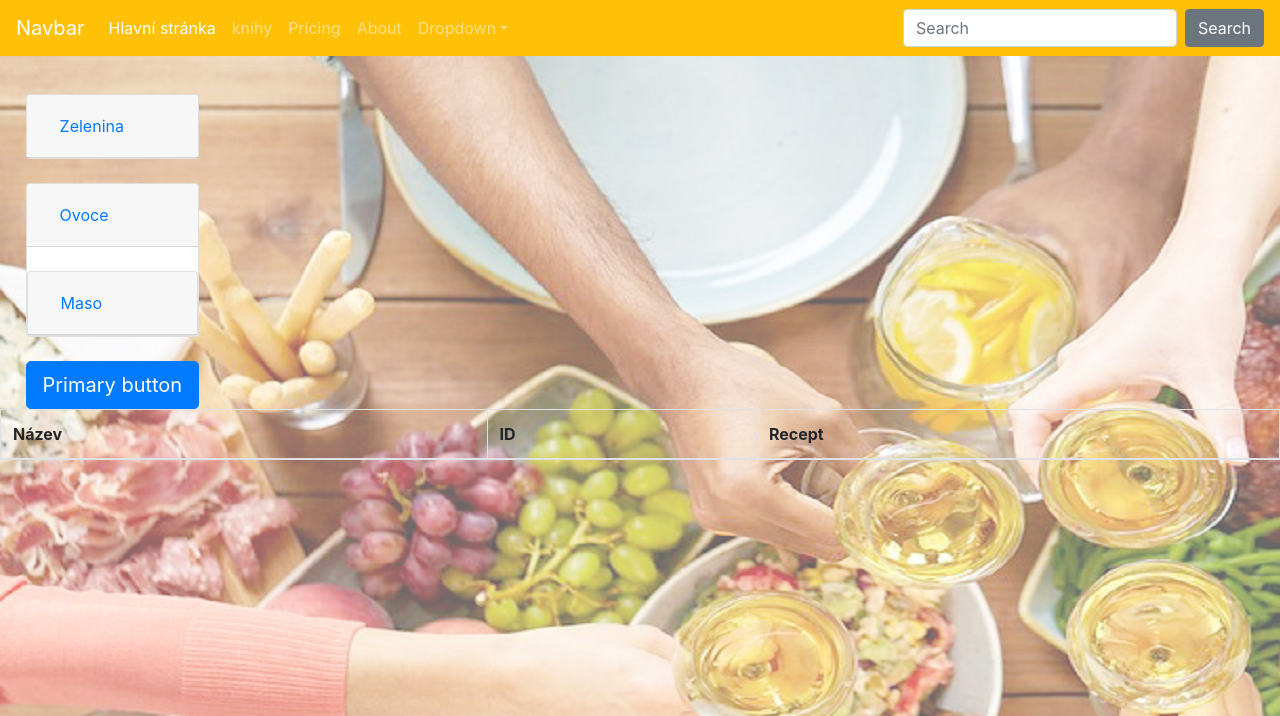
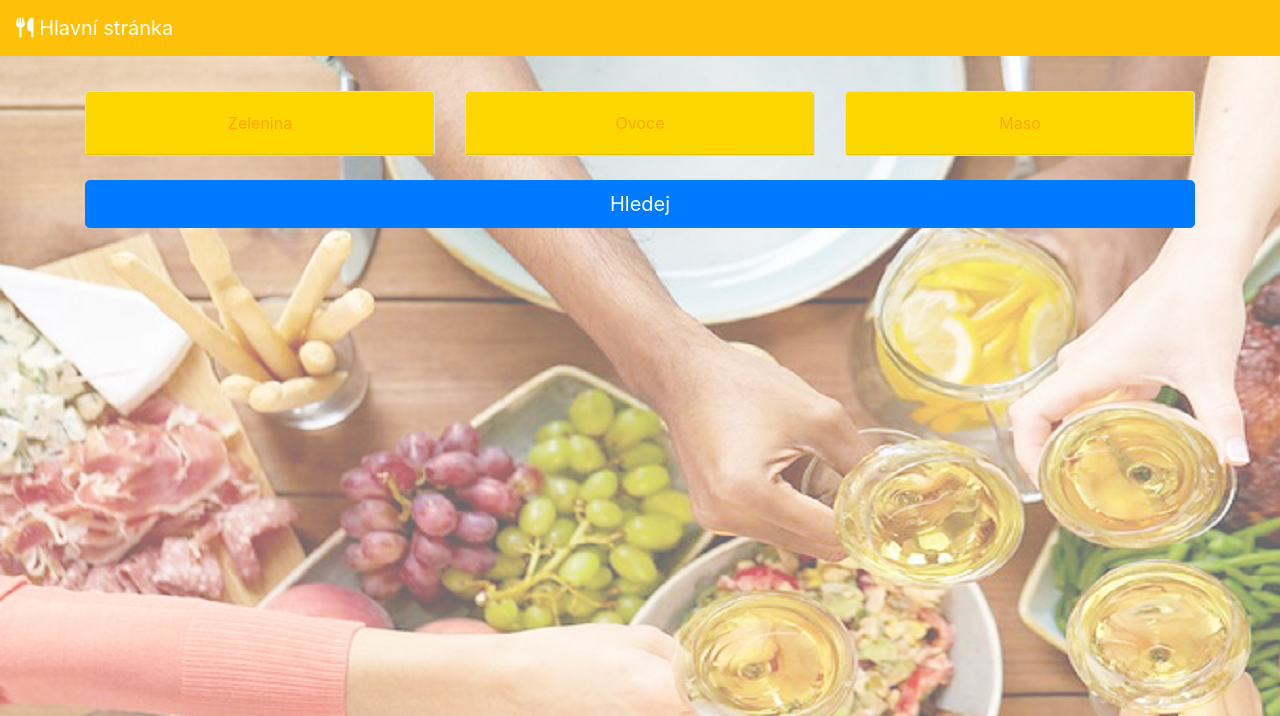
Before and after one commit to st3panzz/Kucharka, a CodeIgniter app: page /kucharka/index.php/pages/view in a window 1280 px wide. Shown: the top 716 px of the page. Run offline with CodeIgniter, Linux system fonts and the light colour scheme; data that the repository does not hold is empty; some libraries are stand-ins or nearby versions.

Commit message:
Dokončování webu, bez obrázků

```diff
--- a/application/config/routes.php
+++ b/application/config/routes.php
@@ -50,7 +50,7 @@ defined('BASEPATH') OR exit('No direct script access allowed');
 |		my-controller/my-method	-> my_controller/my_method
 */
 $route['default_controller'] = 'pages/model';
-//$route['home'] = 'pages/model';
+$route['home'] = 'pages/view';
 $route['404_override'] = '';
 $route['translate_uri_dashes'] = FALSE;
 $route["vyhledat-recepty"] = "Pages/getRecipe";
--- a/application/controllers/Pages.php
+++ b/application/controllers/Pages.php
@@ -70,6 +70,7 @@ class Pages extends CI_Controller {
 
     public function detailFood($id_food)
     {
+
       $page = "detail-food";
       $data["title"] = "Detail jídla";
       $data["jidlo"] = $this->Main_model->getFood($id_food);
--- a/application/views/pages/home.php
+++ b/application/views/pages/home.php
@@ -1,14 +1,23 @@
+
+
+
 <form action="<?php echo base_url("vyhledat-recepty"); ?>" method="POST">
+
   <div class="menu">
+
     <div id="accordion">
-    <div class="card">
-      <div class="card-header" id="headingOne">
+      <div class="row">
+<div class="col-lg-4 col-md-4 col-sm-12">
+    <div id="card" class="card">
+      <div id="nazev"class="card-header" id="headingOne">
         <h5 class="mb-0">
-          <a class="btn btn-link" data-toggle="collapse" data-target="#collapseOne" aria-expanded="true" aria-controls="collapseOne">
+          <a id="link" class="btn btn-link text-decoration-none " data-toggle="collapse" data-target="#collapseOne" aria-expanded="false" aria-controls="collapseOne">
           Zelenina
         </a>
       </h5>
     </div>
+
+
 
 
     <div id="collapseOne" class="collapse" aria-labelledby="headingOne" data-parent="#accordion">
@@ -67,14 +76,15 @@ Kořenová zelenina
 </div>
 </div>
 </div>
-  <br />
 
-  <div class="card">
-    <div class="card-header" id="headingTwo">
+<div class="col-lg-4 col-md-4 col-sm-12">
+
+  <div id="card" class="card">
+    <div id="nazev" class="card-header" id="headingTwo">
       <h5 class="mb-0">
-        <button class="btn btn-link " data-toggle="collapse" data-target="#collapseTwo" aria-expanded="true" aria-controls="collapseTwo">
+        <a id="link" class="btn btn-link " data-toggle="collapse" data-target="#collapseTwo" aria-expanded="false" aria-controls="collapseTwo">
           Ovoce
-        </button>
+        </a>
       </h5>
     </div>
 
@@ -89,55 +99,42 @@ Kořenová zelenina
         </div>
       </div>
     </div>
+  </div>
+</div>
 
-  <br>
-
-  <div class="card">
-    <div class="card-header" id="headingThree">
+<div class="col-lg-4 col-md-4 col-sm-12">
+  <div id="card" class="card">
+    <div id="nazev" class="card-header" id="headingThree">
       <h5 class="mb-0">
-        <button class="btn btn-link" data-toggle="collapse" data-target="#collapseThree" aria-expanded="true" aria-controls="collapseThree">
+        <a id="link" class="btn btn-link" data-toggle="collapse" data-target="#collapseThree" aria-expanded="faLse" aria-controls="collapseThree">
           Maso
-        </button>
+        </a>
       </h5>
     </div>
 
     <div id="collapseThree" class="collapse" aria-labelledby="headingThree" data-parent="#accordion">
       <div class="card-body">
-        Anim pariatur cliche reprehenderit, enim eiusmod high life accusamus terry richardson ad squid. 3 wolf moon officia aute, non cupidatat skateboard dolor brunch. Food truck quinoa nesciunt laborum eiusmod. Brunch 3 wolf moon tempor, sunt aliqua put a bird on it squid single-origin coffee nulla assumenda shoreditch et. Nihil anim keffiyeh helvetica, craft beer labore wes anderson cred nesciunt sapiente ea proident. Ad vegan excepteur butcher vice lomo. Leggings occaecat craft beer farm-to-table, raw denim aesthetic synth nesciunt you probably haven't heard of them accusamus labore sustainable VHS.
+        <div class="form-check">
+  <input class="form-check-input" type="checkbox"  name="ingredience[]" value="hovězí svíčková" id="defaultCheck10">
+  <label class="form-check-label" for="defaultCheck10">
+    Hovězí svíčková
+  </label>
         </div>
       </div>
     </div>
         </div>
-  <br>
-  <button type="submit" class="btn btn-lg btn-primary" enabled>Primary button</button>
       </div>
-</form>
-<div class="column">
-    <table class="table table-striped table-bordered">
-        <thead>
-            <tr>
-                <th>Název</th>
-                <th>ID</th>
-                <th>Recept</th>
-
-            </tr>
-        </thead>
-        <tbody>
-            <?php foreach ($kucharka as $row): ?>
-                <tr>
-                    <td><?= $row->jmeno ?></td>
-
-                    <td><?= $row->recept ?></td>
-
-                </tr>
-            <?php endforeach; ?>
-        </tbody>
-    </table>
-    <ul class="pagination">
-        <li class="page-item"><?php echo $links; ?></li>
-    </ul>
+    </div>
+</div>
+</div>
 
 
 
-</div>
-</div>
+  <br>
+<button type="submit" class="btn btn-lg btn-primary col-lg-12" enabled>Hledej</button>
+
+
+
+
+
+</form>
--- a/application/views/templates/footer.php
+++ b/application/views/templates/footer.php
@@ -1,7 +1,5 @@
-<div class="container">
 
 </div>
-
     </body>
     </div>
 </html>
--- a/application/views/templates/header.php
+++ b/application/views/templates/header.php
@@ -5,50 +5,22 @@
         <title>Online Kuchařka</title>
           <!-- CSS only -->
 
-        <link href="<?php echo base_url('assets/css/style.css');?>" rel="stylesheet" type="text/css"/>
+        <link href="<?php echo base_url('assets/css/styl.css');?>" rel="stylesheet" type="text/css"/>
         <link rel="stylesheet" href="https://stackpath.bootstrapcdn.com/bootstrap/4.5.2/css/bootstrap.min.css" integrity="sha384-JcKb8q3iqJ61gNV9KGb8thSsNjpSL0n8PARn9HuZOnIxN0hoP+VmmDGMN5t9UJ0Z" crossorigin="anonymous">
         <!-- JS, Popper.js, and jQuery -->
 <script src="https://code.jquery.com/jquery-3.5.1.slim.min.js" integrity="sha384-DfXdz2htPH0lsSSs5nCTpuj/zy4C+OGpamoFVy38MVBnE+IbbVYUew+OrCXaRkfj" crossorigin="anonymous"></script>
 <script src="https://cdn.jsdelivr.net/npm/popper.js@1.16.1/dist/umd/popper.min.js" integrity="sha384-9/reFTGAW83EW2RDu2S0VKaIzap3H66lZH81PoYlFhbGU+6BZp6G7niu735Sk7lN" crossorigin="anonymous"></script>
 <script src="https://stackpath.bootstrapcdn.com/bootstrap/4.5.2/js/bootstrap.min.js" integrity="sha384-B4gt1jrGC7Jh4AgTPSdUtOBvfO8shuf57BaghqFfPlYxofvL8/KUEfYiJOMMV+rV" crossorigin="anonymous"></script>
-
+<script src="https://kit.fontawesome.com/b0cc11c15a.js" crossorigin="anonymous"></script>
 
 <nav class="navbar navbar-expand-lg navbar-dark bg-warning" id="navbar">
-  <a class="navbar-brand" href="#">Navbar</a>
+  <a class="navbar-brand" href="home"><i class="fas fa-utensils"></i> Hlavní stránka</a>
   <button class="navbar-toggler" type="button" data-toggle="collapse" data-target="#navbarColor01" aria-controls="navbarColor01" aria-expanded="false" aria-label="Toggle navigation">
     <span class="navbar-toggler-icon"></span>
   </button>
 
-  <div class="collapse navbar-collapse" id="navbarColor01">
-    <ul class="navbar-nav mr-auto">
-      <li class="nav-item active">
-        <a class="nav-link" href="#">Hlavní stránka <span class="sr-only">(current)</span></a>
-      </li>
-      <li class="nav-item">
-        <a class="nav-link" href="#">knihy</a>
-      </li>
-      <li class="nav-item">
-        <a class="nav-link" href="#">Pricing</a>
-      </li>
-      <li class="nav-item">
-        <a class="nav-link" href="#">About</a>
-      </li>
-      <li class="nav-item dropdown">
-        <a class="nav-link dropdown-toggle" data-toggle="dropdown" href="#" role="button" aria-haspopup="true" aria-expanded="false">Dropdown</a>
-        <div class="dropdown-menu">
-          <a class="dropdown-item" href="#">Action</a>
-          <a class="dropdown-item" href="#">Another action</a>
-          <a class="dropdown-item" href="#">Something else here</a>
-          <div class="dropdown-divider"></div>
-          <a class="dropdown-item" href="#">Separated link</a>
-        </div>
-      </li>
-    </ul>
-    <form class="form-inline my-2 my-lg-0">
-      <input class="form-control mr-sm-2" type="text" placeholder="Search">
-      <button class="btn btn-secondary my-2 my-sm-0" type="submit">Search</button>
-    </form>
-  </div>
+
 </nav>
     </head>
     <body class="body">
+      <div class="container">
--- /dev/null
+++ b/assets/css/styl.css
@@ -0,0 +1,66 @@
+.body
+{
+  background-image: url("../img/pozadi.png");
+
+}
+
+#collapseOne
+{
+  background-color: tomato;
+  color: white;
+
+}
+
+#collapseTwo
+{
+  background-color: tomato;
+  color: white;
+}
+
+#collapseThree
+{
+  background-color: tomato;
+  color: white;
+}
+
+#nazev
+{
+    color:orange;
+    text-align:center;
+    background-color: gold;
+
+}
+
+#card
+{
+  margin-top: 10%;
+  color:orange;
+
+}
+#link
+{
+  text-decoration: none;
+  color:orange;
+}
+#polozky
+{
+  font-family: sans-serif;
+color: black;
+
+padding-bottom:2.5%;
+padding-top: 2.5%
+
+}
+
+#nadpis_recept
+{
+  font-family: sans-serif;
+color: black;
+
+
+
+}
+.recept
+{
+  text-align:left;
+}
--- a/assets/css/style.css
+++ /dev/null
@@ -1,12 +0,0 @@
-.menu
-{
-  float: left;
-  margin-left: 2%;
-  margin-top: 3%;
-}
-.body
-{
-background-image: url("../img/pozadi.png");
-
-
-}
```
Also changed, not shown: application/views/pages/detail-food.php (+19 -1 lines), application/views/pages/search-recipe.php (+7 -3 lines). Lines whose indentation alone changed are shown as unchanged.
